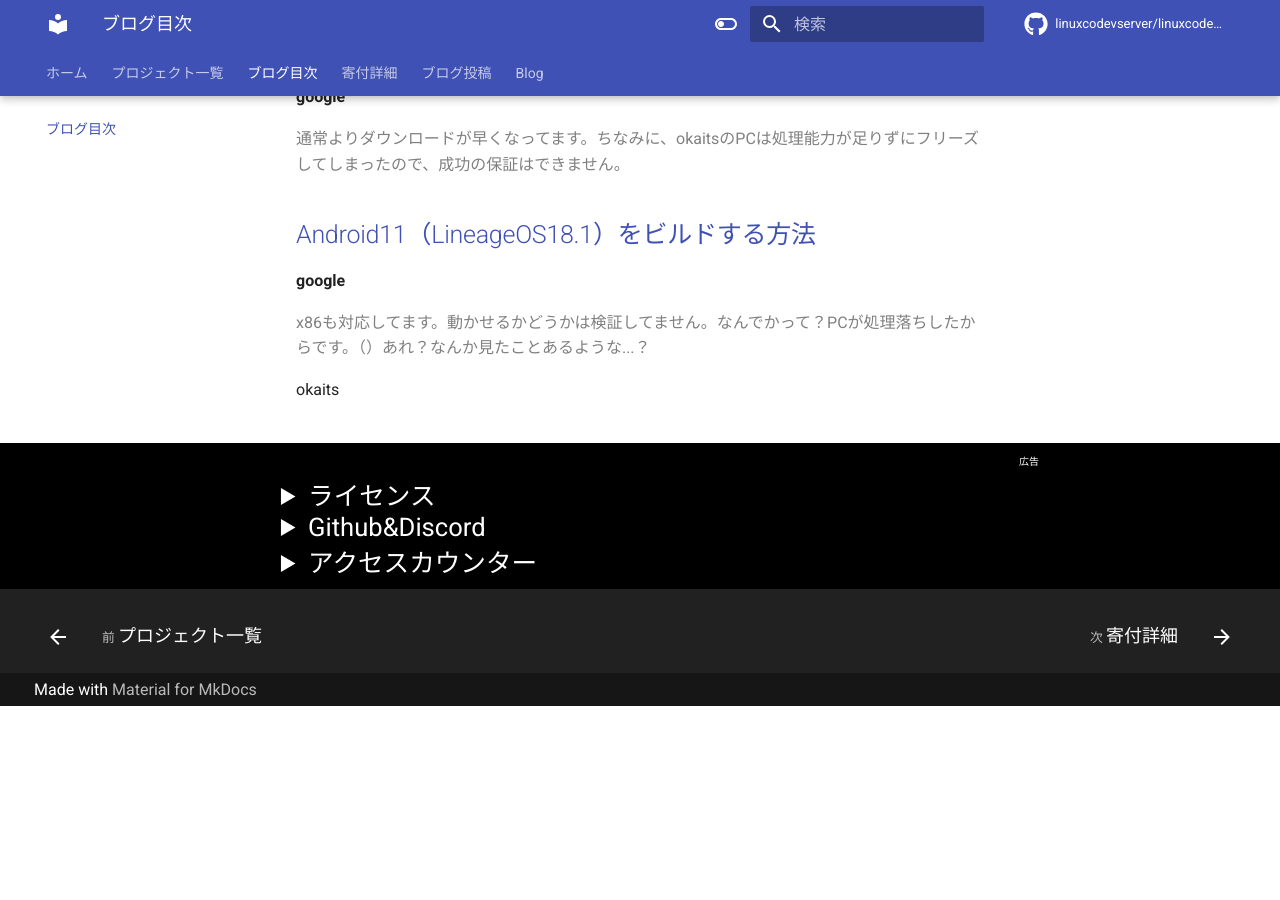
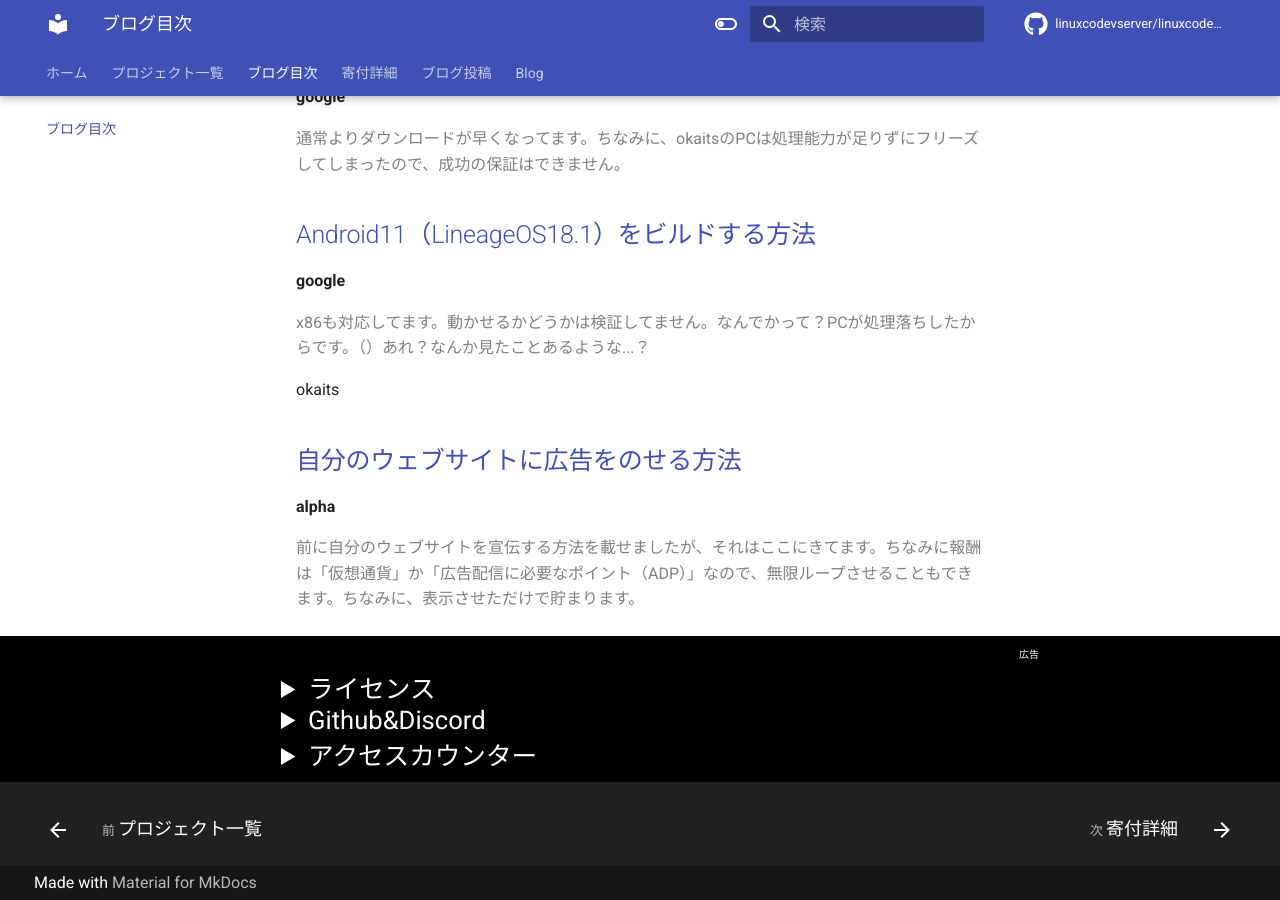
Before and after one commit to linuxcodevserver/linuxcodevserver.github.io, an MkDocs documentation site: the page built from docs/blogs.md, in a window 1280 px wide and 900 px high, scrolled down 3392 px. Built offline with MkDocs 1.6.1 and Material for MkDocs 9.7.7, drawn with Linux system fonts in a browser that asks for light colours; comment, search, counter and statistics services are not loaded; before the commit the page ends 4098 px from its top, so only the background shows below that.

Commit message:
[update] bloglist.md

```diff
--- a/docs/blogs.md
+++ b/docs/blogs.md
@@ -72,3 +72,7 @@ description: ブログ目次
 <span><b></b></span>
 <p style="width: 70%, height: 70%; color: gray;"></p>
 <p style="width: 70%, height: 70%, color: black:"></p>
+<a href="https://linuxcodevserver.github.io/blog/2021/09/09/2021090901"><h2>自分のウェブサイトに広告をのせる方法</h2></a>
+<span><b>alpha</b></span>
+<p style="width: 70%, height: 70%; color: gray;">前に自分のウェブサイトを宣伝する方法を載せましたが、それはここにきてます。ちなみに報酬は「仮想通貨」か「広告配信に必要なポイント（ADP）」なので、無限ループさせることもできます。ちなみに、表示させただけで貯まります。</p>
+<p style="width: 70%, height: 70%, color: black:"></p>
```
